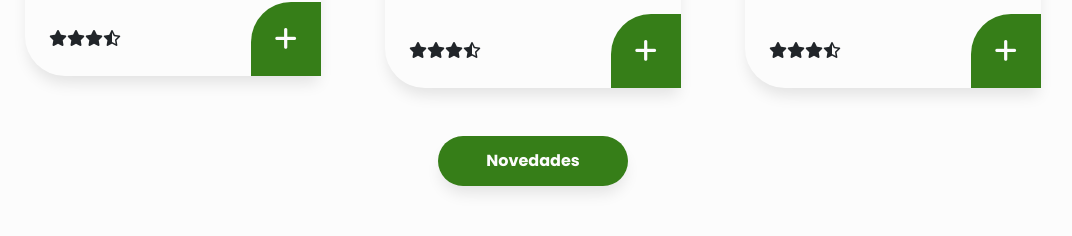
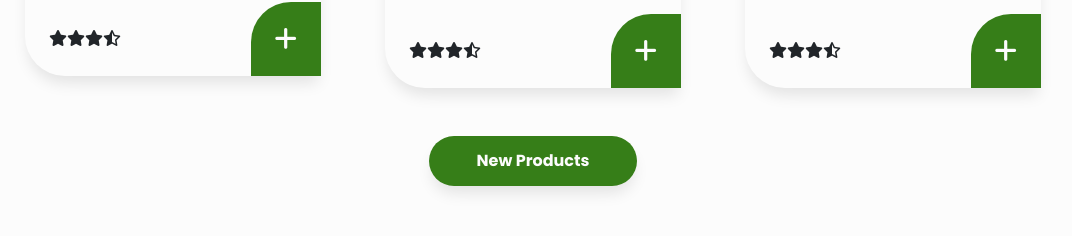
Before and after one commit to Franco-Juarez/HealthyFood, a plain HTML site: page index.html in a window 1280 px wide. Shown: the part 2849-3085 px from the top of the page, without its empty margins (107-1179 px from the left). Drawn offline with nearby package versions, Linux system fonts and the light colour scheme.

Commit message:
Update index.html

```diff
--- a/index.html
+++ b/index.html
@@ -102,7 +102,7 @@
             <p>We believe the quality of the food you eat matters</p>
             <div class="menuContainer">
             </div>
-            <button class="loadMoreBtn" onclick="loadMoreBtn()">Novedades</button>
+            <button class="loadMoreBtn" onclick="loadMoreBtn()">New Products</button>
         </section>
         <!-- TESTIMONIAL SECTION -->
         <section class="testimonialSection">
```
